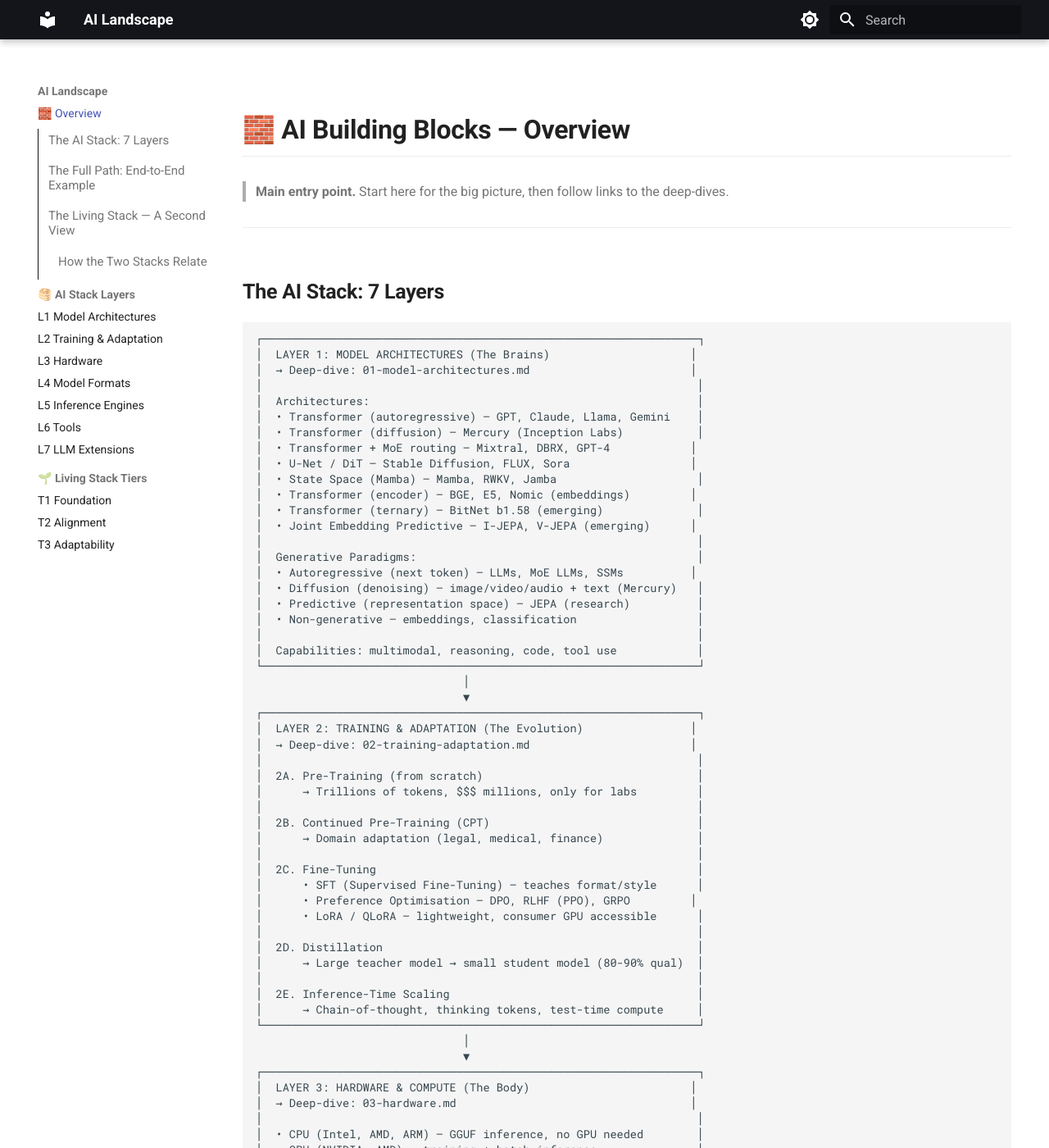
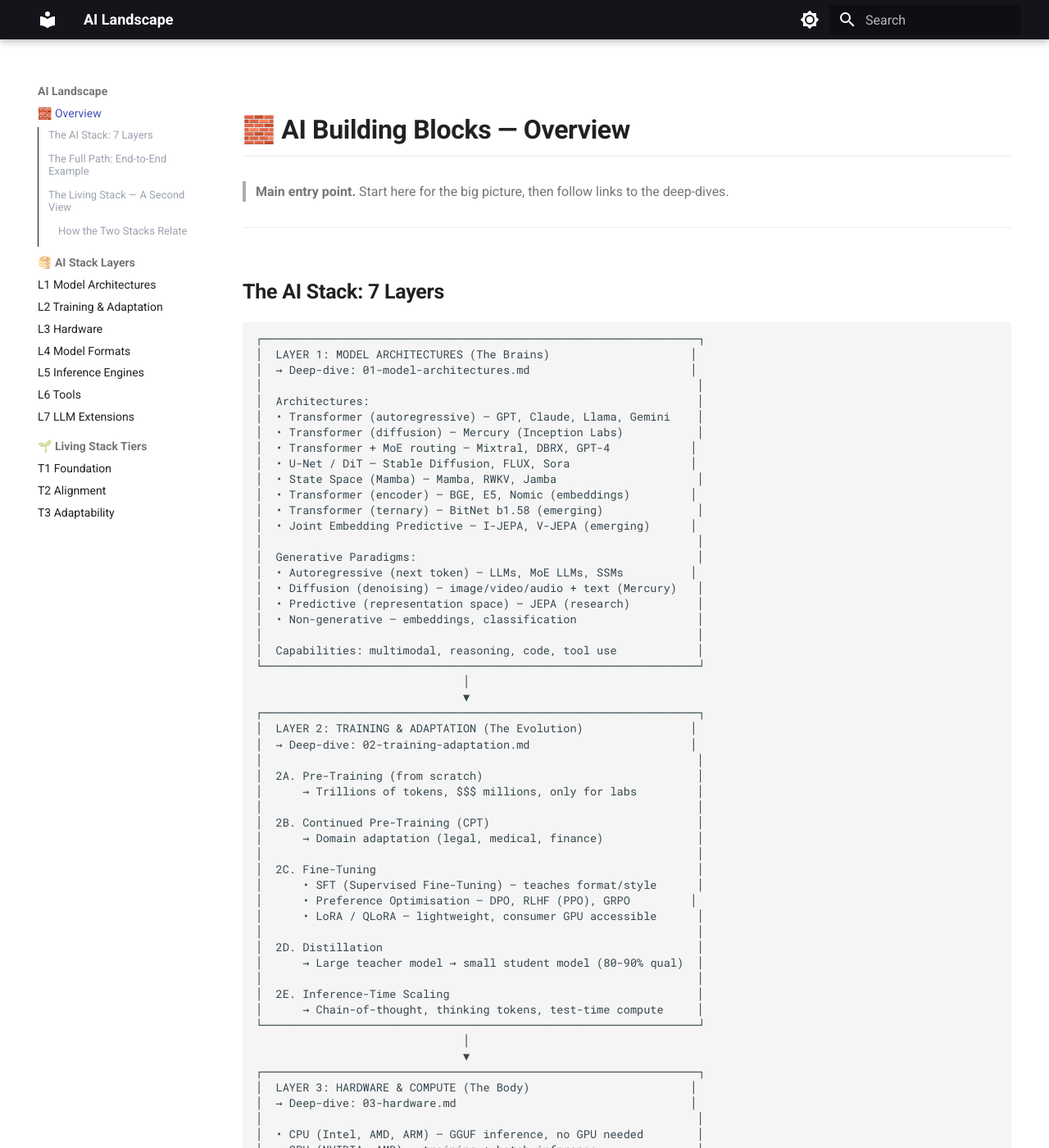
Before and after one commit to jaojbls/ai-landscape, an MkDocs documentation site: the page built from docs/index.md, in a window 1280 px wide and 1400 px high. Shown: the whole window at 82% size. Built offline with MkDocs 1.6.1 and Material for MkDocs 9.7.7, drawn with Linux system fonts in a browser that asks for light colours.

Commit message:
UI: Brutally compact sidebar TOC, grey accent, blue hover

```diff
--- a/docs/stylesheets/extra.css
+++ b/docs/stylesheets/extra.css
@@ -49,18 +49,35 @@
    LEFT SIDEBAR / TOC STYLING
    ========================================================================== */
 
-/* Target only the nested Table of Contents links (which always have a hash #) */
-.md-nav__link[href*="#"] {
-  font-size: 0.75rem !important;        /* Smaller font */
-  line-height: 1.2 !important;
-  padding-top: 0.25rem !important;      /* Tighter vertical spacing */
-  padding-bottom: 0.25rem !important;
-  color: var(--md-default-fg-color--light) !important; /* Softer color */
+/* Make the TOC container tighter */
+.md-nav__item--active > .md-nav__list {
+  padding-top: 0;
+  padding-bottom: 0;
 }
 
-/* Highlight the active/hovered section in the TOC */
+/* Target all Table of Contents links (which always have a hash #) */
+.md-nav__link[href*="#"] {
+  font-size: 0.7rem !important; /* Noticeably smaller than the 0.8rem default */
+  line-height: 1.15 !important;
+
+  /* Ultra-compact vertical padding */
+  padding-top: 0.15rem !important;
+  padding-bottom: 0.15rem !important;
+
+  /* Softer neutral color so it recedes into the background */
+  color: #6b7280 !important;
+  font-weight: 400 !important;
+}
+
+/* De-emphasize nested items (like "At a Glance" under an H2) even more */
+.md-nav__list .md-nav__list .md-nav__link[href*="#"] {
+  font-size: 0.65rem !important;
+  color: #9ca3af !important;
+}
+
+/* Active and Hover States - "The Blueish Colour" */
 .md-nav__link[href*="#"]:hover,
 .md-nav__link[href*="#"].md-nav__link--active {
-  color: var(--md-primary-color) !important;
+  color: #4051b5 !important; /* MkDocs Indigo Blue */
   font-weight: 600 !important;
 }
--- a/mkdocs.yml
+++ b/mkdocs.yml
@@ -22,13 +22,13 @@
   palette:
     - scheme: default
       primary: black
-      accent: amber
+      accent: grey
       toggle:
         icon: material/brightness-7
         name: Switch to dark mode
     - scheme: slate
       primary: black
-      accent: amber
+      accent: grey
       toggle:
         icon: material/brightness-4
         name: Switch to light mode
```
